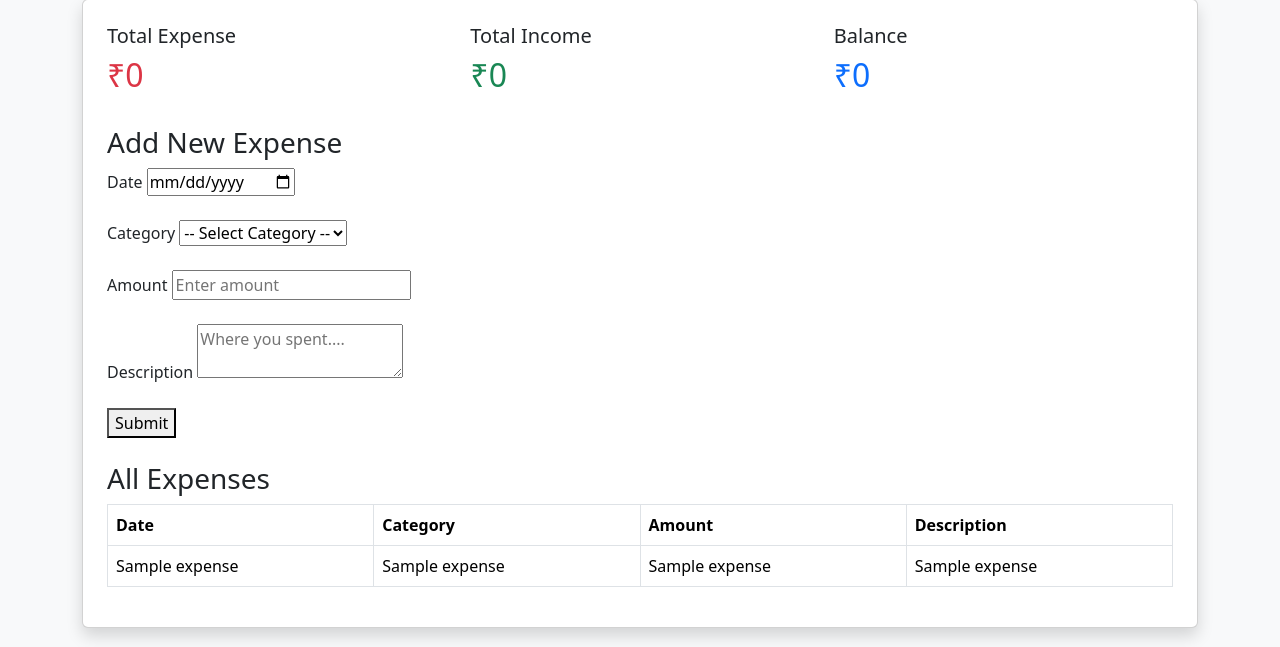
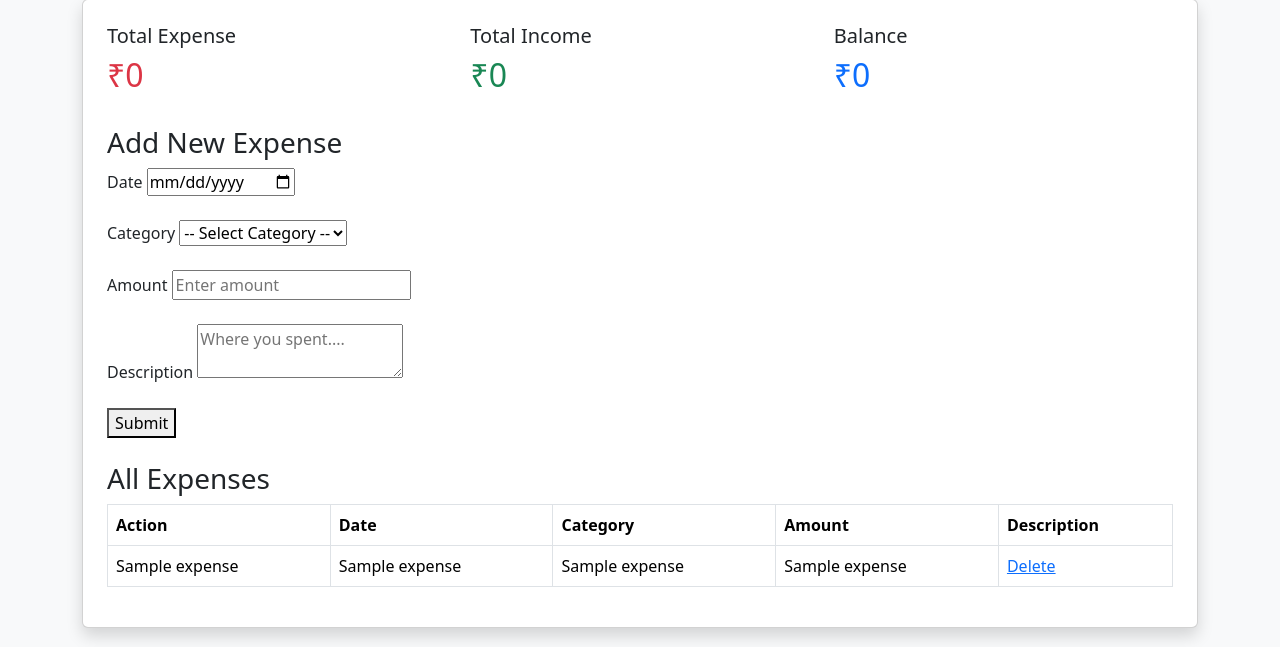
Before and after one commit to Sakshi2301-hue/Smart-Expense-Tracker-Pro, a Flask app: template templates/index.html in a window 1280 px wide. Shown: the part 153-800 px from the top of the page. Run offline with Flask 3, Linux system fonts and the light colour scheme; the template is opened without the code that fills it: most values are stand-ins (such as "Sample title", 1, 10 or a date in 2020).

Commit message:
Add delete expense functionality

```diff
--- a/app.py
+++ b/app.py
@@ -1,5 +1,6 @@
 from flask import Flask, render_template, request
 import sqlite3
+from flask import redirect
 
 app = Flask(__name__)
 
@@ -60,6 +61,30 @@ def submit():
 
     return "Form Received!"
 
+# @app.route("/delete/<int:id>")
+# def delete(id):
+#     connection.commit()
+#     connection.close()
+#     return f"Deleting ID: {id}"
+#     return redirect("/")
+
+@app.route("/delete/<int:id>")
+def delete(id):
+
+    connection = sqlite3.connect("expenses.db")
+    cursor = connection.cursor()
+
+    cursor.execute("""
+    DELETE FROM expenses
+    WHERE id = ?;
+    """, (id,))
+
+    connection.commit()
+    connection.close()
+
+    return redirect("/")
+
+
 
 if __name__ == "__main__":
     app.run(debug=True)
--- a/templates/index.html
+++ b/templates/index.html
@@ -70,6 +70,7 @@
 
             <table class="table table-bordered">
                 <tr>
+                    <th>Action</th>
                     <th>Date</th>
                     <th>Category</th>
                     <th>Amount</th>
@@ -82,6 +83,10 @@
                     <td>{{ expense[2] }}</td>
                     <td>{{ expense[3] }}</td>
                     <td>{{ expense[4] }}</td>
+                    <td>
+                       <a href="/delete/{{ expense[0] }}">Delete</a>
+                    </td>
+
                 </tr>
                 {% endfor %}
             </table>
```
